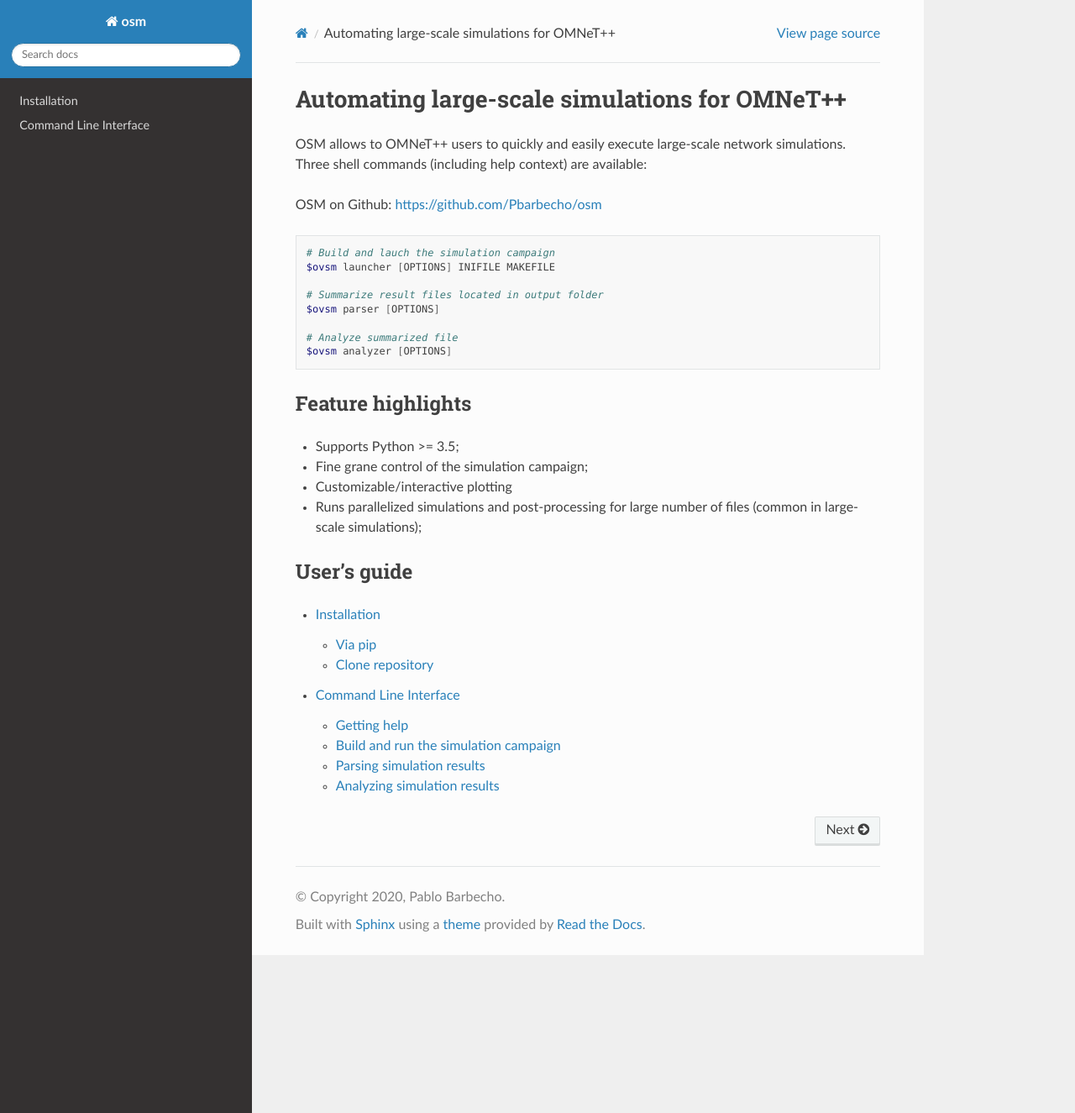
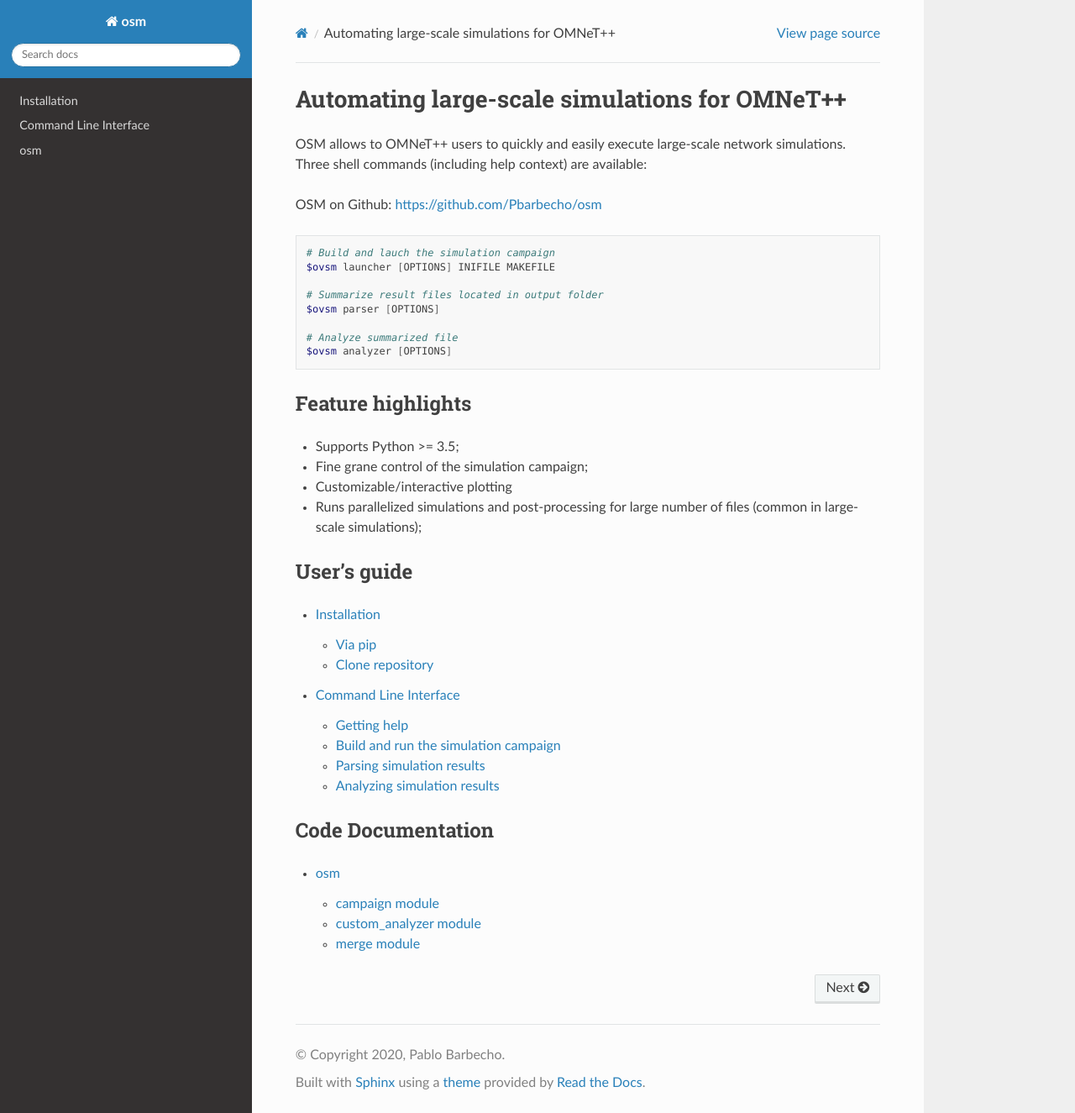
Before and after one commit to Pbarbecho/osm, a Sphinx documentation site: the page built from doc/index.rst, in a window 1280 px wide and 1325 px high. Shown: the whole window at 84% size. Built offline with Sphinx 7.4.7 and the Read the Docs theme 2.0.0, drawn with Linux system fonts in a browser that asks for light colours.

Commit message:
osm v1.1 cli

```diff
--- a/doc/index.rst
+++ b/doc/index.rst
@@ -39,3 +39,10 @@
 
    installation
    cli
+
+Code Documentation
+--------------------
+.. toctree::
+   :maxdepth: 2
+
+   modules
```
Also changed, not shown: 17 other files.
